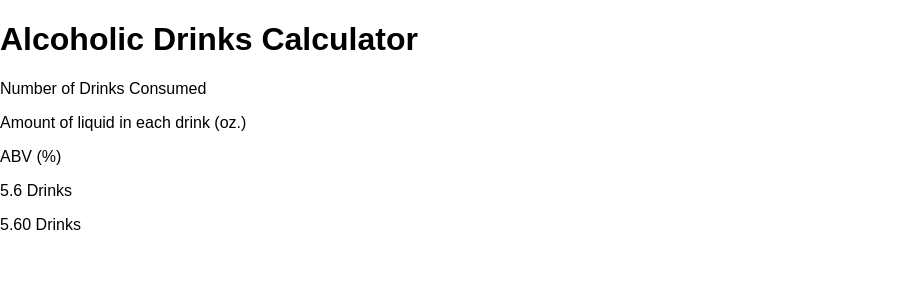
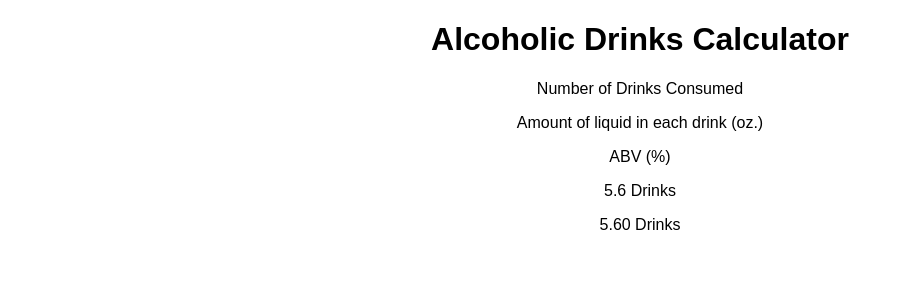
Before and after one commit to ccahilla/alcohol-tracker, a React (Create React App) app: page / in a window 1280 px wide. Shown: the top 300 px of the page, without its empty margins (0-912 px from the left). Built offline with nearby package versions, Linux system fonts and the light colour scheme.

Commit message:
remove unused code2

```diff
--- a/public/index.html
+++ b/public/index.html
@@ -26,7 +26,6 @@
       You need to enable JavaScript to run this app.
     </noscript>
     <div id="root"></div>
-    <div id="container"></div>
     <!--
       This HTML file is a template.
       If you open it directly in the browser, you will see an empty page.
--- a/src/App.js
+++ b/src/App.js
@@ -21,7 +21,7 @@ function DrinksResult(props) {
 
 class App extends Component {
   render() {
-    return <div className="AlcoholicDrinksCalculator">
+    return <div className="App">
       <h1>Alcoholic Drinks Calculator</h1>
       <div className="InputForm">
         <p>Number of Drinks Consumed</p>
```
